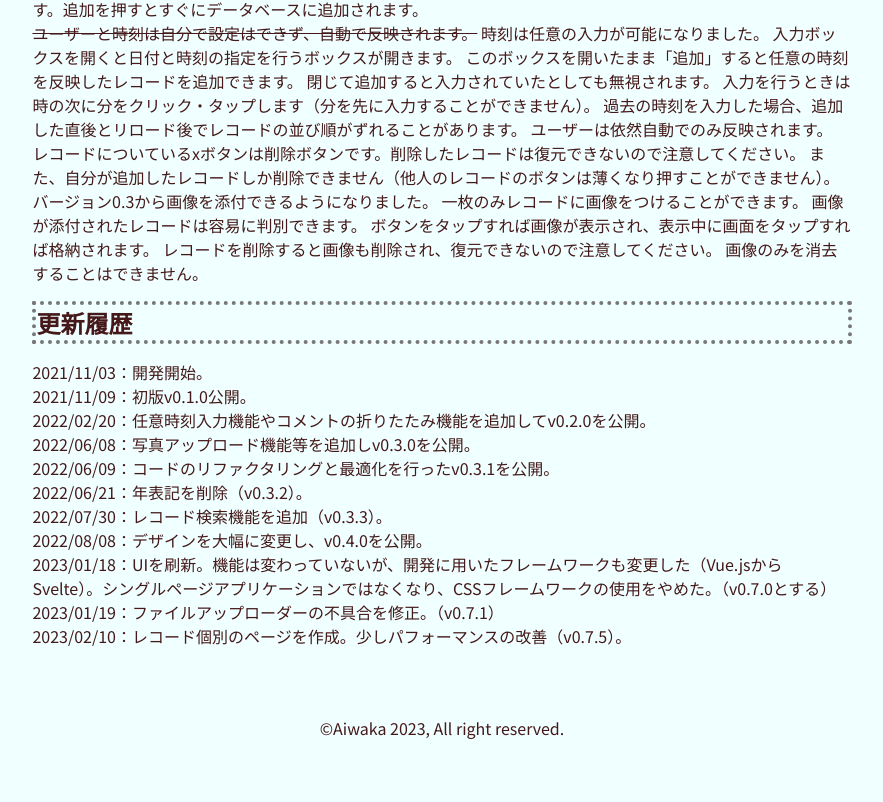
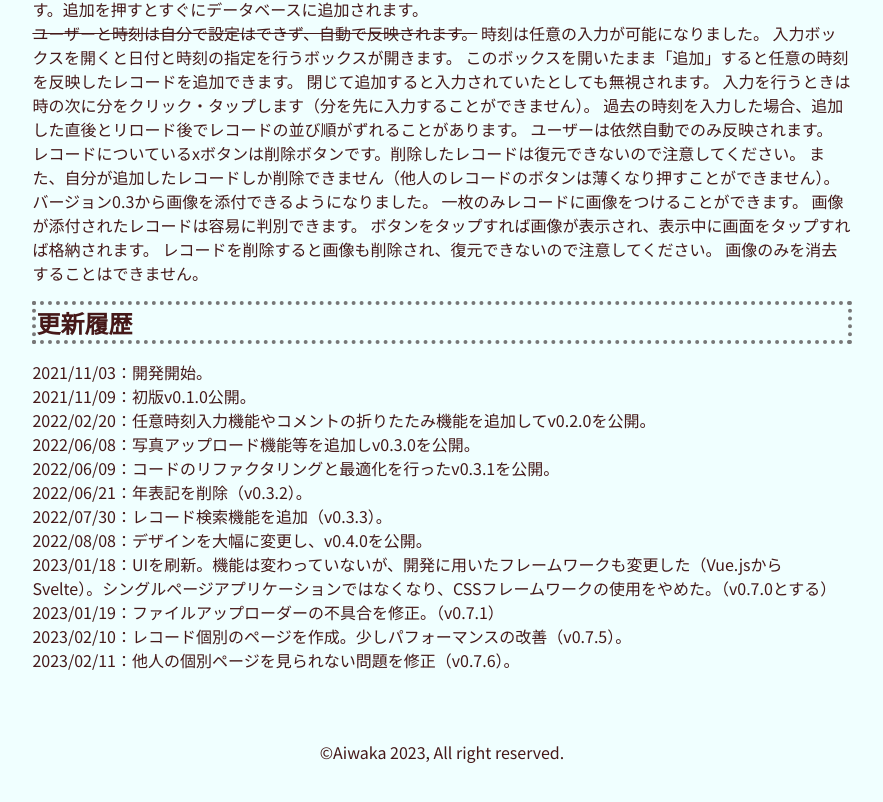
Before and after one commit to aiwaka/tako_board_new, a SvelteKit app: page /about in a window 1280 px wide. Shown: the part 533-1335 px from the top of the page, without its empty margins (198-1081 px from the left). Built offline with nearby package versions, Linux system fonts and the light colour scheme.

Commit message:
update readme and versions

```diff
--- a/src/routes/+page.svelte
+++ b/src/routes/+page.svelte
@@ -4,7 +4,7 @@
 
 <div class="home">
   <h1>Tako Board</h1>
-  <div class="version">Ver 0.7.5</div>
+  <div class="version">Ver 0.7.6</div>
   <p>ちゃこちゃんのお世話管理アプリ</p>
   <img alt="tako" src={`${base}/img/tako.png`} />
 </div>
--- a/src/routes/about/+page.svelte
+++ b/src/routes/about/+page.svelte
@@ -52,6 +52,7 @@
   </p>
   <p>2023/01/19：ファイルアップローダーの不具合を修正。（v0.7.1）</p>
   <p>2023/02/10：レコード個別のページを作成。少しパフォーマンスの改善（v0.7.5）。</p>
+  <p>2023/02/11：他人の個別ページを見られない問題を修正（v0.7.6）。</p>
 </div>
 
 <style>
```
Also changed, not shown: 1 other file (tests, documents, lock files or other folders).
